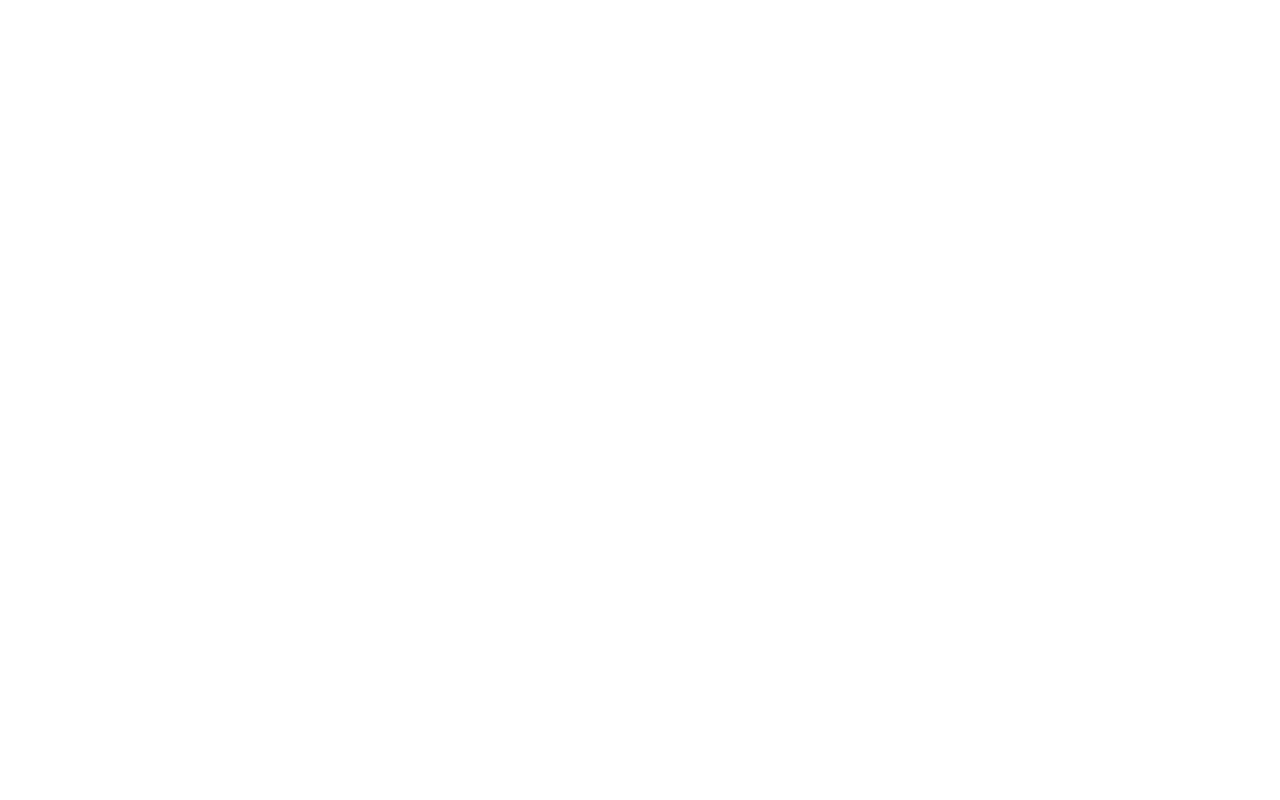
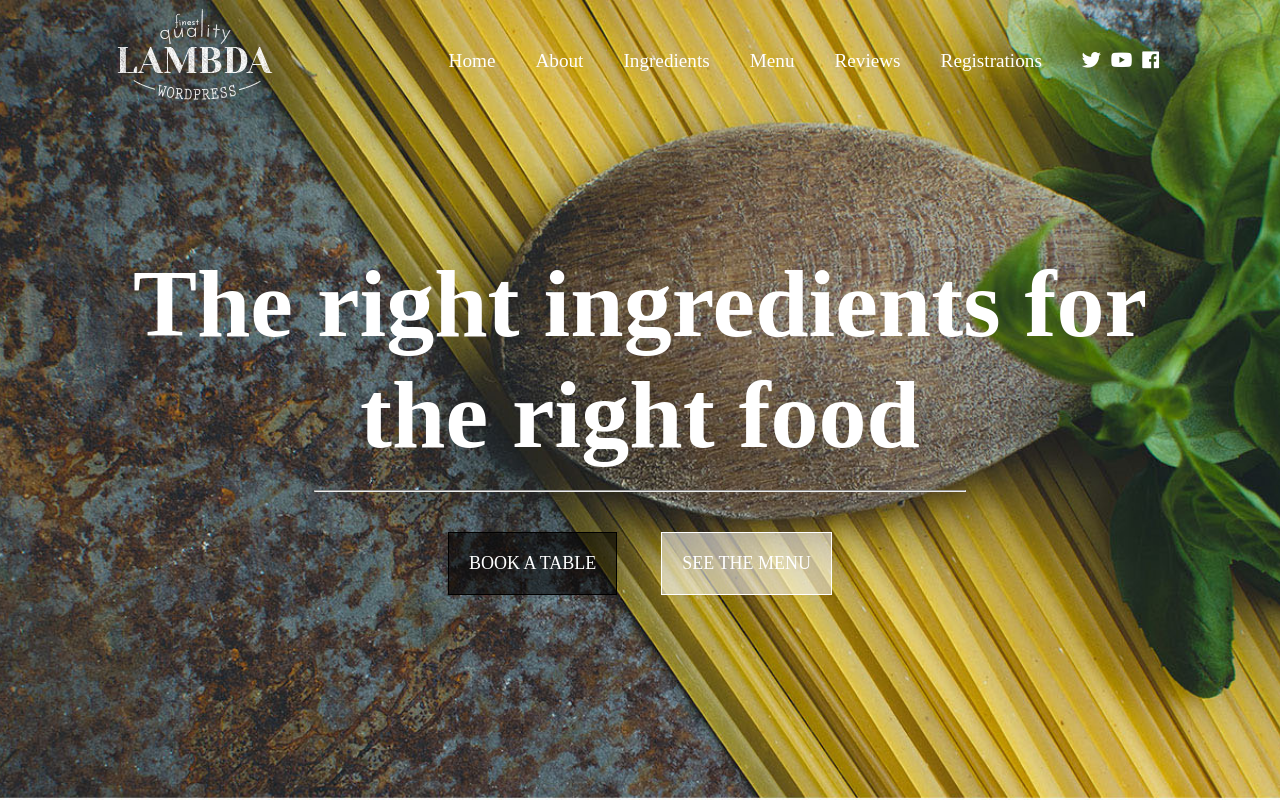
Before and after one commit to Boeblahoebla/restaurant, a plain HTML site: page index.html in a window 1280 px wide. Drawn offline with nearby package versions, Linux system fonts and the light colour scheme; a web font is replaced by a local one.

Commit message:
The hero is presentable and has its all round structure as in assignment -- Still needs styling optimizations

```diff
--- a/css/hero.css
+++ b/css/hero.css
@@ -0,0 +1,80 @@
+.hero {
+    background-image: url("../img/sla.jpg");
+    width: 100%;
+    height: 100vh;
+    background-size: cover;
+    background-position: center;
+    color: white;
+    display:flex;
+    align-items: center;
+    justify-content: center;
+    flex-direction: column;
+}
+
+nav {
+    position: absolute;
+    display: flex;
+    flex-direction: row;
+    align-items: center;
+    justify-content: space-between;
+    top: 0;
+}
+
+nav.logo {
+    flex: 1;
+}
+
+nav.ul {
+    flex:4;
+}
+
+ul.navigation {
+    display: flex;
+    flex-direction: row;
+    list-style: none;
+}
+
+ul.navigation li {
+    margin-left: 20px;
+    margin-right: 20px;
+    font-size: larger;
+}
+
+ul.navigation li span {
+    margin-right: 5px;
+}
+
+button.action {
+    padding: 20px;
+    text-transform: uppercase;
+    font-size: large;
+    color: white;
+    margin: 20px;
+}
+
+#bookingButton {
+    background-color: rgba(0,0,0,0.55);
+    border: 1px solid black;
+}
+
+#menuButton {
+    background-color: rgba(255,255,255,0.55);
+    border: 1px solid white;
+}
+
+hr {
+    margin-left: 20%;
+    margin-right: 20%;
+    margin-top: 20px;
+    margin-bottom: 20px;
+}
+
+.hero h1 {
+    font-size: 6rem;
+    text-align: center;
+    margin-bottom: 10px;
+}
+
+div.buttons {
+    text-align: center;
+}
--- a/css/main.css
+++ b/css/main.css
@@ -2,3 +2,8 @@
     margin: 0;
     padding: 0;
 }
+
+.container {
+    width: 85%;
+    margin: auto;
+}
--- a/index.html
+++ b/index.html
@@ -3,24 +3,81 @@
 <head>
     <meta charset="UTF-8">
     <title>Restaurant</title>
+    <link rel="stylesheet" href="https://use.fontawesome.com/releases/v5.7.2/css/all.css" integrity="sha384-fnmOCqbTlWIlj8LyTjo7mOUStjsKC4pOpQbqyi7RrhN7udi9RwhKkMHpvLbHG9Sr" crossorigin="anonymous">
+    <link href="https://fonts.googleapis.com/css?family=Lato|Open+Sans|Gentium+Book+Basic|Yeseva+One" rel="stylesheet">
     <link rel="stylesheet" href="https://yarnpkg.com/en/package/normalize.css">
     <link rel="stylesheet" href="css/main.css">
     <link rel="stylesheet" href="css/hero.css">
+    <link rel="stylesheet" href="css/prologue.css">
 </head>
 <body>
     <!-- Hero -->
+    <section class="hero gradient">
+            <nav class="container">
+                <div class="logo">
+                    <img src="img/Logo.png" alt="Restaurant logo">
+                </div>
+
+                <ul class="navigation">
+                    <li>Home</li>
+                    <li>About</li>
+                    <li>Ingredients</li>
+                    <li>Menu</li>
+                    <li>Reviews</li>
+                    <li>Registrations</li>
+                    <li>
+                        <span><i class="fab fa-twitter"></i></span>
+                        <span><i class="fab fa-youtube"></i></span>
+                        <span><i class="fab fa-facebook"></i></span>
+                    </li>
+                </ul>
+            </nav>
+
+
+        <main class="container">
+            <h1>The right ingredients for the right food</h1>
+            <hr>
+            <div class="buttons">
+                <button class="action" id="bookingButton">Book a table</button> <button class="action" id="menuButton">See the menu</button>
+            </div>
+        </main>
+    </section>
 
     <!-- Prologue -->
 
+    <section class="prologue">
+
+    </section>
+
     <!-- Ingredients showcase-->
+
+    <section class="showcase">
+
+    </section>
 
     <!-- Menu -->
 
+    <section class="menu">
+
+    </section>
+
     <!-- Client reviews -->
+
+    <section class="reviews">
+
+    </section>
 
     <!-- Booking -->
 
+    <section class="booking">
+
+    </section>
+
     <!-- Footer -->
+
+    <section class="footer">
+
+    </section>
 
 </body>
 </html>
```
Also changed, not shown: css/prologue.css (added), img/Logo.png (added).
